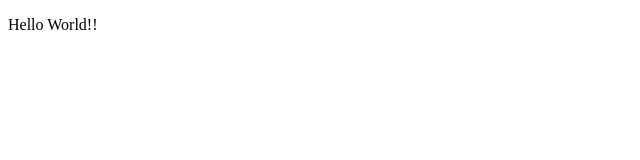
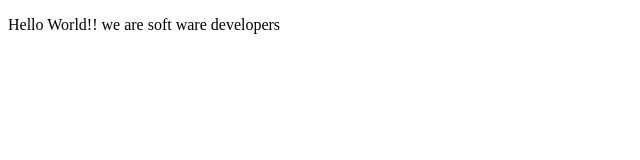
Before and after one commit to c3c1l1a/New-cecilia-and-emma, a plain HTML site: page index.html in a window 1280 px wide. Shown: the whole page, without its empty margins (0-640 px from the left). Drawn offline with Linux system fonts and the light colour scheme.

Commit message:
improved

```diff
--- a/index.html
+++ b/index.html
@@ -21,7 +21,9 @@
     - The freeCodeCamp Team
 
     -->
-    <p>Hello World!!</p>
+    <p>Hello World!! we are soft ware developers
+
+    </p>
     <script  src="js/index.js"></script>
   </body>
 </html>
```
